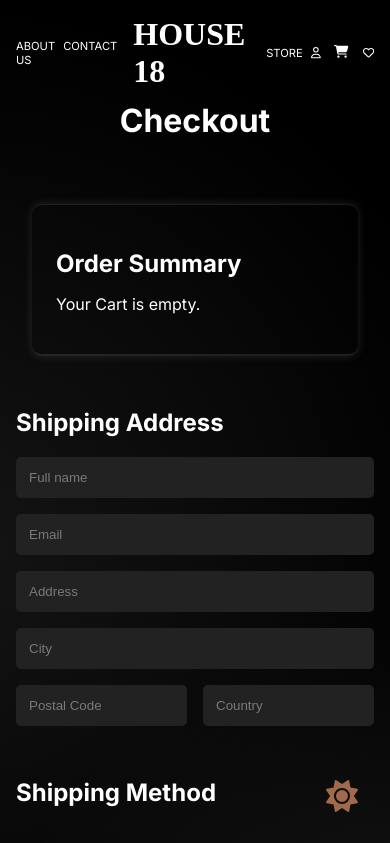
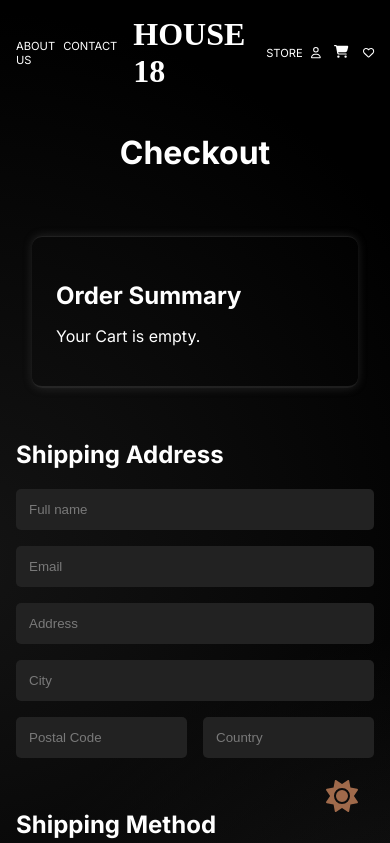
Before and after one commit to nickem00/house-18, a React (Vite) app in the folder frontend/: page /checkout in a window 390 px wide. Shown: the top 843 px of the page. Built offline with nearby package versions, Linux system fonts and the light colour scheme; a web font is replaced by a local one.

Commit message:
margin fix-attempt for Checkout. Showing different results for different screens. Changed justify-content: center to margin-top instead

```diff
--- a/frontend/src/styles/Checkout.css
+++ b/frontend/src/styles/Checkout.css
@@ -4,7 +4,8 @@
     height: 100vh;
     padding-top: 0rem;
     align-items: center;
-    justify-content: center;
+    /* justify-content: center; */
+    margin-top: 10rem;
 }
 
 .checkout-container h1 {
@@ -185,6 +186,7 @@
         padding-left: 1rem;
         padding-right: 1rem;
         box-sizing: border-box;
+        margin-top: 2rem;
     }
     .checkout-flex-container {
         flex-direction: column-reverse;
```
